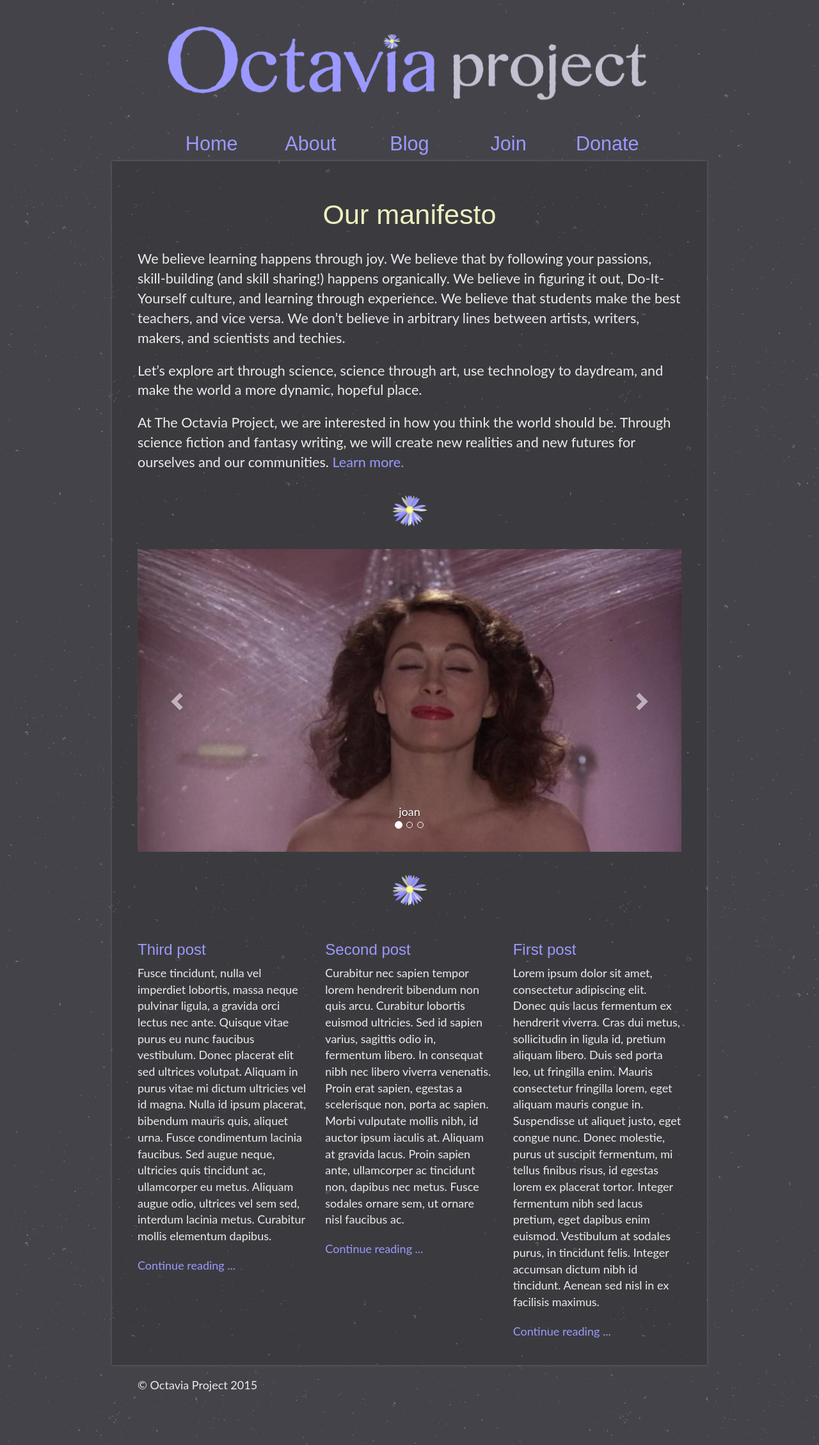
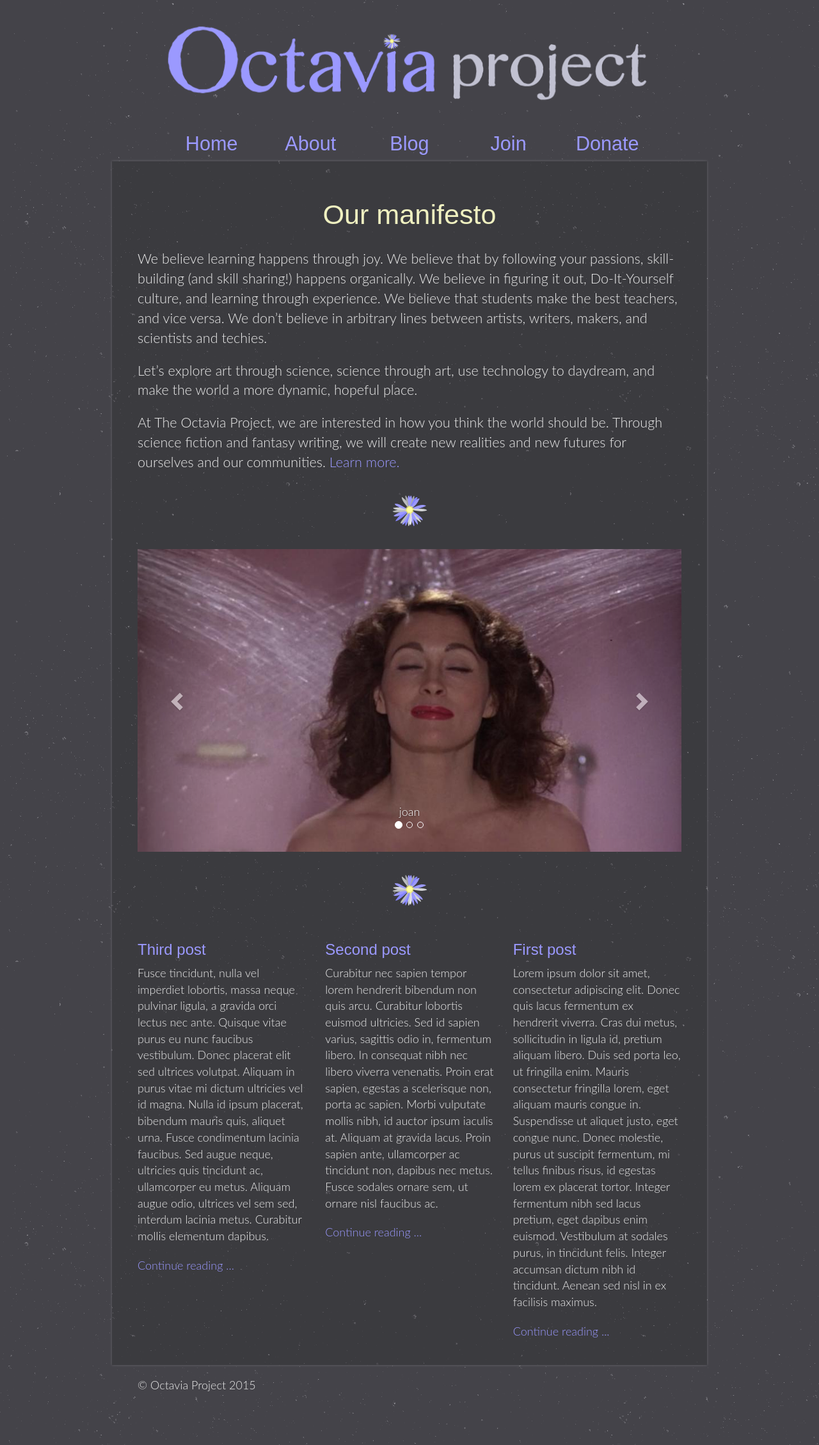
Before and after one commit to OctaviaProject/octaviaproject.github.io, a Jekyll site: the page built from index.html, in a window 1280 px wide. Shown: the whole page at 64% size. Built offline with Jekyll 4.4.1, drawn with Linux system fonts in a browser that asks for light colours; some web fonts are replaced.

Commit message:
Update styles.scss

```diff
--- a/assets/css/styles.scss
+++ b/assets/css/styles.scss
@@ -4,6 +4,7 @@
 
 $font-text: 'Lato', sans-serif;
 $font-headline: 'Varela Round', sans-serif;
+$font-weight: 300;
 $primary-purple: #9B99FF;
 $secondary-purple: #C1BFFF;
 $darker-purple: #807EE6;
@@ -14,6 +15,7 @@ $background-color: rgba(25, 25, 25, 0.2);
 body {
   color: $text-color;
   font-family: $font-text;
+  font-weight: $font-weight;
   background-color: black;
   background-image: url('../img/stardust.png');
   //background-image: url(http://www.transparenttextures.com/patterns/notebook.png);
```
